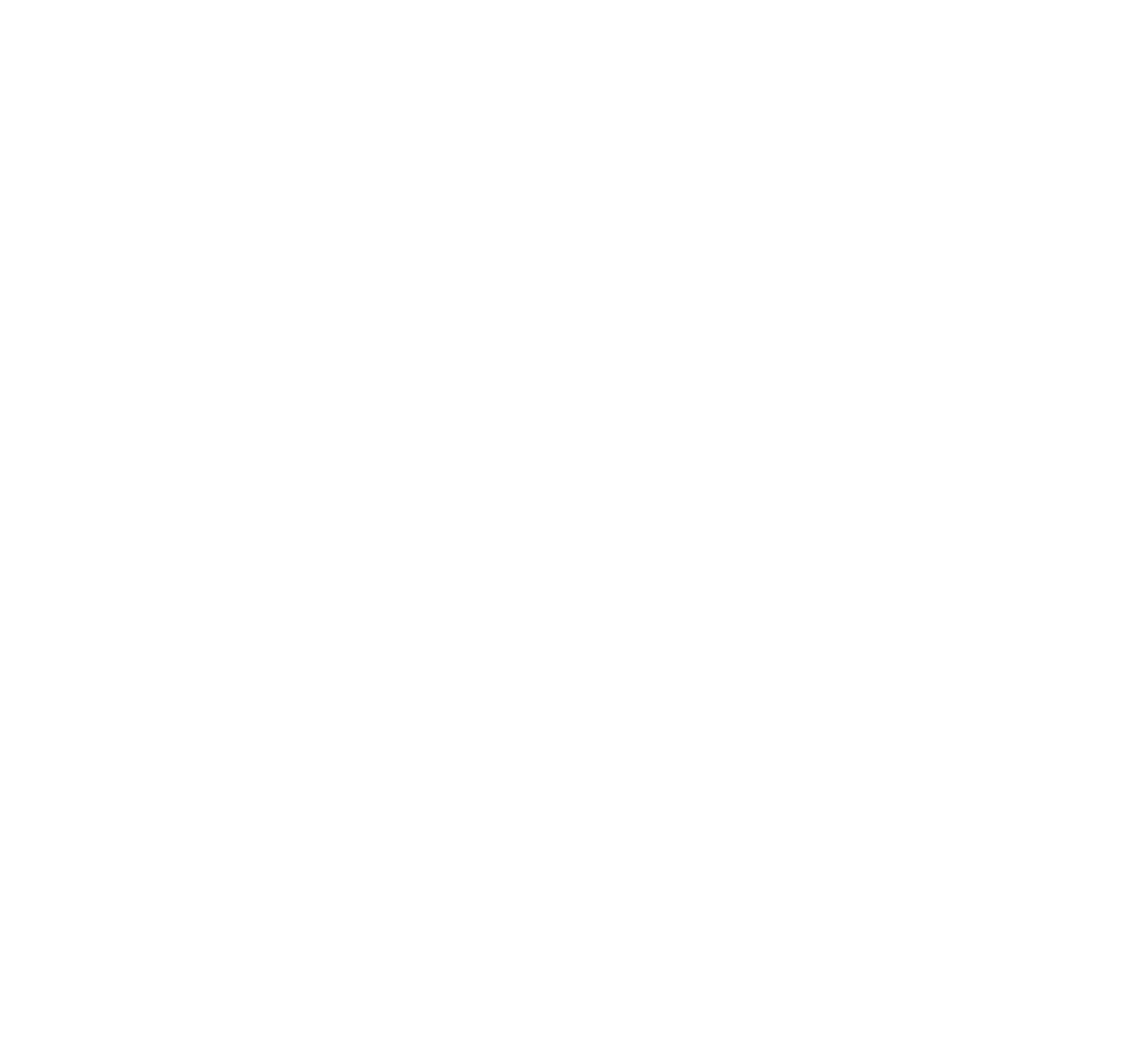
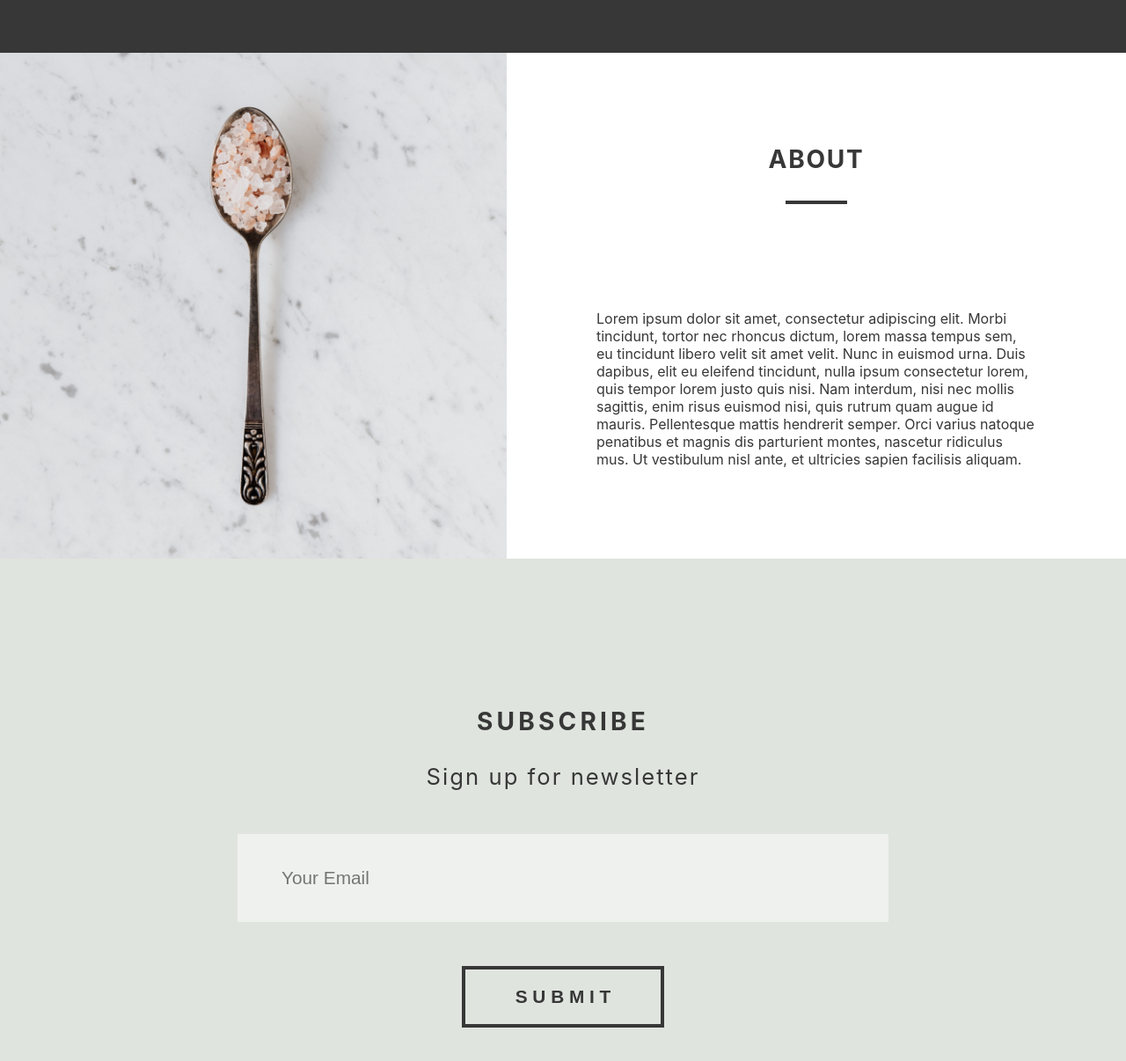
Before and after one commit to VanessaTrajano/Recipes, a React (Create React App) app: page / in a window 1280 px wide. Shown: the part 1940-3146 px from the top of the page at 88% size. Before the commit the page ends 1200 px from the top, so only its background shows below. Built offline with nearby package versions, Linux system fonts and the light colour scheme.

Commit message:
Update02-Main

```diff
--- a/src/components/Main/About.js
+++ b/src/components/Main/About.js
@@ -1,9 +1,69 @@
 import React from 'react'
+import styled from 'styled-components';
+import { createGlobalStyle } from "styled-components"
+
+import Colher from '../../images/colher.png'
+
+
+
+const GlobalStyle = createGlobalStyle`
+   *{
+    margin:0;
+    padding:0;
+    box-sizing:border-box;
+  }
+`
+const AboutSection = styled.section`
+  display: flex;
+`
+const ColherImg = styled.img`
+  width: 45%;
+`
+const AboutBox = styled.div`
+  display: flex;
+  align-items: center;
+  justify-content: center;
+  width: 55%;
+`
+const AboutText = styled.div`
+  display: flex;
+  flex-direction: column;
+  align-items: center;
+
+  span{
+    margin-top: 30px;
+    background-color: #373737;
+    height: 4px;
+    width: 70px;
+  }
+`
+const Title = styled.h3`
+  color: #373737;
+  font-size: 3.5vh;
+  letter-spacing: 1.72px;
+  text-align: center;
+`
+const Text = styled.p`
+  margin-top: 120px;
+  color: #373737;
+  font-size: 2vh;
+  width: 500px;
+`
 
 export default function About(){
     return(
       <>
-
+        <GlobalStyle/>
+        <AboutSection>
+          <ColherImg src={Colher} alt="Imagem de uma colher."/>
+          <AboutBox>
+            <AboutText>
+              <Title>ABOUT</Title>
+              <span></span>
+              <Text>Lorem ipsum dolor sit amet, consectetur adipiscing elit. Morbi tincidunt, tortor nec rhoncus dictum, lorem massa tempus sem, eu tincidunt libero velit sit amet velit. Nunc in euismod urna. Duis dapibus, elit eu eleifend tincidunt, nulla ipsum consectetur lorem, quis tempor lorem justo quis nisi. Nam interdum, nisi nec mollis sagittis, enim risus euismod nisi, quis rutrum quam augue id mauris. Pellentesque mattis hendrerit semper. Orci varius natoque penatibus et magnis dis parturient montes, nascetur ridiculus mus. Ut vestibulum nisl ante, et ultricies sapien facilisis aliquam.</Text>
+            </AboutText>
+          </AboutBox>
+        </AboutSection>
       </>
     )
   }
--- a/src/components/Main/LatestRecipes.js
+++ b/src/components/Main/LatestRecipes.js
@@ -1,9 +1,17 @@
 import React from 'react'
+import styled from 'styled-components'
+
+
+const Latest = styled.section`
+  background-color: #373737;
+  width: 100%;
+  height: 100vh;
+`
 
 export default function LatestRecipes(){
     return(
-      <>
+      <Latest>
 
-      </>
+      </Latest>
     )
   }
--- a/src/components/Main/Subscribe.js
+++ b/src/components/Main/Subscribe.js
@@ -1,9 +1,76 @@
 import React from 'react'
+import styled from 'styled-components';
+import { createGlobalStyle } from "styled-components"
+
+
+const GlobalStyle = createGlobalStyle`
+   *{
+    margin:0;
+    padding:0;
+    box-sizing:border-box;
+  }
+`
+const SubscribeSection = styled.section`
+  background-color: #DFE4DE;
+  width: 100%;
+  height: 700px;
+
+  display: flex;
+  flex-direction: column;
+  align-items: center;
+  justify-content: center;
+`
+const Title = styled.h3`
+  color: #373737;
+  letter-spacing: 4.2px;
+  font-size: 3.5vh;
+`
+const SubTitle = styled.p`
+  margin-top: 30px;
+  color: #373737;
+  letter-spacing: 2.05px;
+  font-size: 3.2vh;
+  font-weight: normal;
+`
+const Input = styled.input`
+  margin-top: 50px;
+  background-color: #EFF1EE;
+  color: #707070;
+  font-size: 2.6vh;
+  padding: 50px;
+  width: 740px;
+  height: 100px;
+
+  border-style: none;
+`
+const Button = styled.button`
+  margin-top: 50px;
+  background-color: #DFE4DE;
+  border: solid 4px #373737;
+
+  width: 230px;
+  height: 70px;
+
+  font-size: 2.6vh;
+  color: #373737;
+  font-weight: bold;
+  transition: 0.5s;
+  &:hover{
+    cursor: pointer;
+    background-color: lightgrey;
+  }
+`
 
 export default function Subscribe(){
     return(
       <>
-
+      <GlobalStyle/>
+      <SubscribeSection>
+        <Title>SUBSCRIBE</Title>
+        <SubTitle>Sign up for newsletter</SubTitle>
+        <Input type="text" placeholder="Your Email"/>
+        <Button>S U B M I T</Button>
+      </SubscribeSection>
       </>
     )
   }
```
Also changed, not shown: 1 other file (tests, documents, lock files or other folders).
